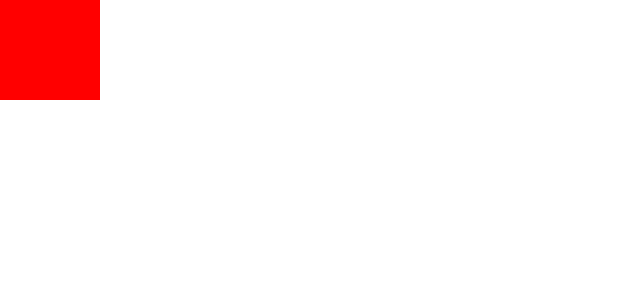
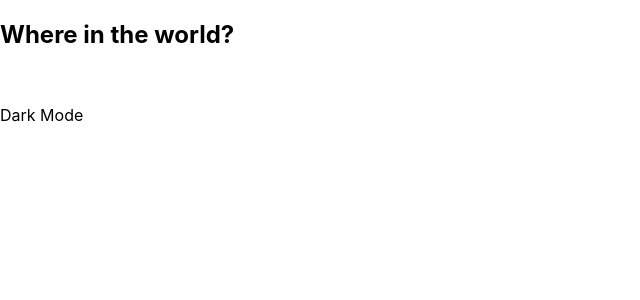
Before and after one commit to aycanogut/fem-rest-countries-flag-api, a React (Vite) app: page / in a window 1280 px wide. Shown: the top 300 px of the page, without its empty margins (0-640 px from the left). Built offline with nearby package versions, Linux system fonts and the light colour scheme.

Commit message:
add components

```diff
--- a/src/App.jsx
+++ b/src/App.jsx
@@ -1,14 +1,22 @@
-import { useState } from "react";
-import logo from "./logo.svg";
-import "./App.css";
-import Card from "./Components/Card/Card";
+import React from "react";
+import { Container } from "./Components/styled/Container.styled";
+import { Navbar } from "./Components/styled/Navbar.styled";
 
 function App() {
-  const [count, setCount] = useState(0);
-
   return (
     <div className="App">
-      <Card />
+      <Navbar>
+        <header>
+          <h1>Where in the world?</h1>
+        </header>
+        <div>
+          <img src="" alt="" />
+          <p>Dark Mode</p>
+        </div>
+      </Navbar>
+      <main>
+        <Container />
+      </main>
     </div>
   );
 }
--- a/src/Components/Card/Card.jsx
+++ /dev/null
@@ -1,8 +0,0 @@
-import React from "react";
-import styled from "styled-components";
-
-export default styled.article`
-  width: 100px;
-  height: 100px;
-  background-color: red;
-`;
--- /dev/null
+++ b/src/Components/styled/Card.style.js
@@ -0,0 +1 @@
+import styled from "styled-components";
--- /dev/null
+++ b/src/Components/styled/Container.styled.js
@@ -0,0 +1,8 @@
+import styled from "styled-components";
+
+export const Container = styled.div`
+  width: 100px;
+  max-width: 100%;
+  padding: 0 20px;
+  margin: 0 auto;
+`;
--- /dev/null
+++ b/src/Components/styled/Dropdown.styled.js
@@ -0,0 +1 @@
+import styled from "styled-components";
--- /dev/null
+++ b/src/Components/styled/Input.styled.js
@@ -0,0 +1 @@
+import styled from "styled-components";
--- /dev/null
+++ b/src/Components/styled/Navbar.styled.js
@@ -0,0 +1,3 @@
+import styled from "styled-components";
+
+export const Navbar = styled.nav``;
```
